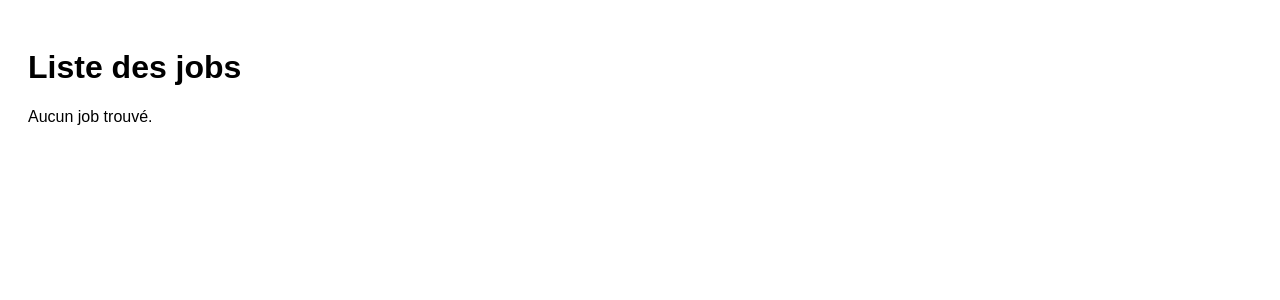
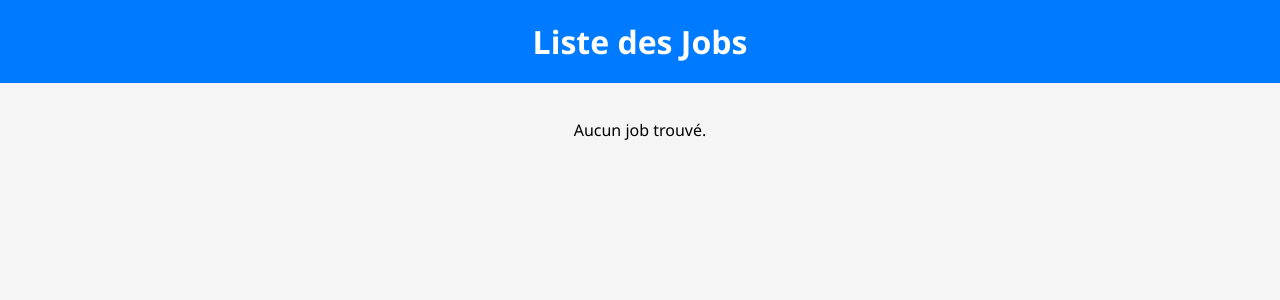
Before and after one commit to pascal-fortunati/runtrack2, a PHP site: page / in a window 1280 px wide. Shown: the top 300 px of the page. Run offline with PHP 8.4, Linux system fonts and the light colour scheme.

Commit message:
Update index.php

```diff
--- a/index.php
+++ b/index.php
@@ -1,12 +1,13 @@
 <?php
-$baseDir = __DIR__; // le dossier courant
+// Dossier de base
+$baseDir = __DIR__;
 
-// Récupérer tous les dossiers commençant par "job"
+// Dossiers commençant par "job"
 $jobs = array_filter(scandir($baseDir), function ($item) use ($baseDir) {
     return is_dir($baseDir . '/' . $item) && preg_match('/^job\d+$/', $item);
 });
 
-// Trier les dossiers pour un affichage ordonné
+// Trier les dossiers par ordre alphabétique
 sort($jobs);
 ?>
 
@@ -15,35 +16,72 @@ sort($jobs);
 
 <head>
     <meta charset="UTF-8">
-    <title>Liste des jobs</title>
+    <title>Liste des Jobs</title>
     <style>
         body {
-            font-family: Arial, sans-serif;
-            padding: 20px;
+            font-family: 'Segoe UI', Tahoma, Geneva, Verdana, sans-serif;
+            background-color: #f5f5f5;
+            margin: 0;
+            padding: 0;
         }
 
-        a {
-            display: block;
-            margin: 5px 0;
-            text-decoration: none;
-            color: #007BFF;
+        header {
+            background-color: #007BFF;
+            color: white;
+            padding: 20px;
+            text-align: center;
         }
 
-        a:hover {
-            text-decoration: underline;
+        h1 {
+            margin: 0;
+        }
+
+        .container {
+            display: flex;
+            flex-wrap: wrap;
+            justify-content: center;
+            padding: 20px;
+            gap: 20px;
+        }
+
+        .job-card {
+            background-color: white;
+            border-radius: 8px;
+            box-shadow: 0 4px 8px rgba(0, 0, 0, 0.1);
+            width: 150px;
+            height: 100px;
+            display: flex;
+            align-items: center;
+            justify-content: center;
+            text-decoration: none;
+            color: #333;
+            font-weight: bold;
+            transition: transform 0.2s, box-shadow 0.2s;
+        }
+
+        .job-card:hover {
+            transform: translateY(-5px);
+            box-shadow: 0 8px 16px rgba(0, 0, 0, 0.2);
+            color: #007BFF;
         }
     </style>
 </head>
 
 <body>
-    <h1>Liste des jobs</h1>
-    <?php if (!empty($jobs)): ?>
-        <?php foreach ($jobs as $job): ?>
-            <a href="<?php echo $job; ?>/index.php"><?php echo ucfirst($job); ?></a>
-        <?php endforeach; ?>
-    <?php else: ?>
-        <p>Aucun job trouvé.</p>
-    <?php endif; ?>
+    <header>
+        <h1>Liste des Jobs</h1>
+    </header>
+    <div class="container">
+        <?php if (!empty($jobs)): ?>
+            <?php foreach ($jobs as $job): ?>
+                <a class="job-card" href="<?php echo $job; ?>/index.php">
+                    <?php echo ucfirst($job); ?>
+                </a>
+            <?php endforeach; ?>
+        <?php else: ?>
+            <p style="text-align:center; width:100%;">Aucun job trouvé.</p>
+        <?php endif; ?>
+    </div>
 </body>
 
 </html>
```
